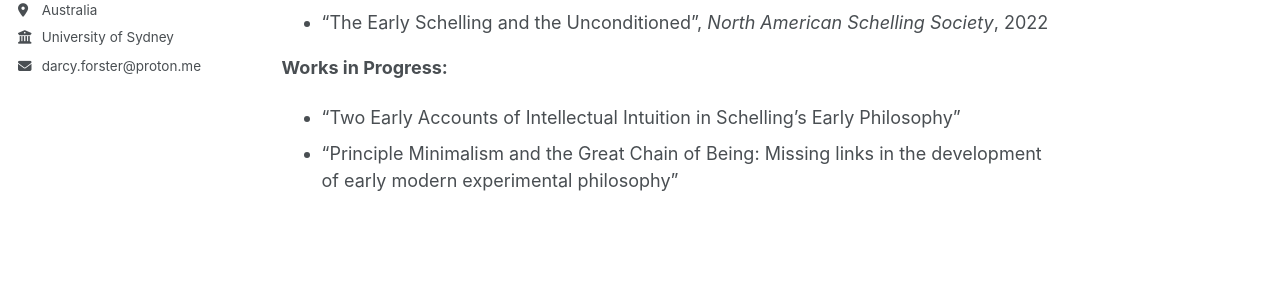
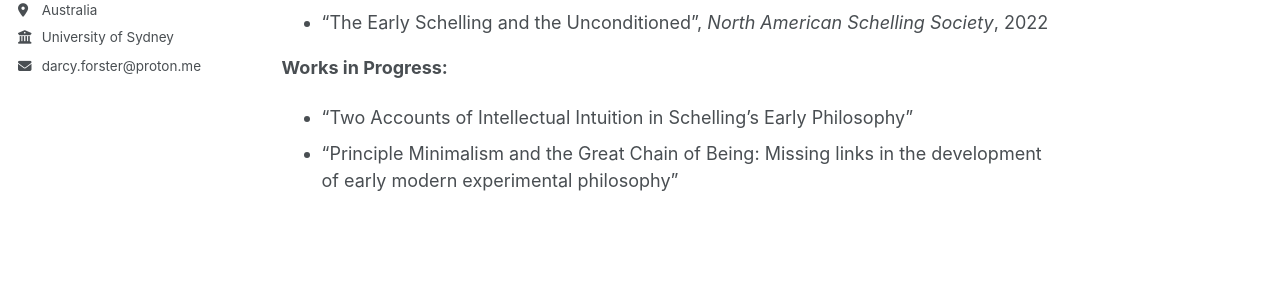
Before and after one commit to darcyforster/academic-pages, a Jekyll site: the page built from _pages/research.md, in a window 1280 px wide and 900 px high, scrolled down 1114 px. Shown: the part 370-670 px from the top of the window. Built offline with Jekyll 4.4.1, drawn with Linux system fonts in a browser that asks for light colours.

Commit message:
Update research.md

```diff
--- a/_pages/research.md
+++ b/_pages/research.md
@@ -19,5 +19,5 @@ permalink: /research/
 * “The Early Schelling and the Unconditioned”, *North American Schelling Society*, 2022
 
 **Works in Progress:**
-* “Two Early Accounts of Intellectual Intuition in Schelling’s Early Philosophy”
+* “Two Accounts of Intellectual Intuition in Schelling’s Early Philosophy”
 * “Principle Minimalism and the Great Chain of Being: Missing links in the development of early modern experimental philosophy”
```
